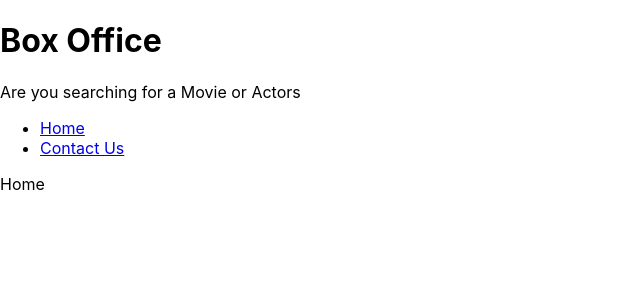
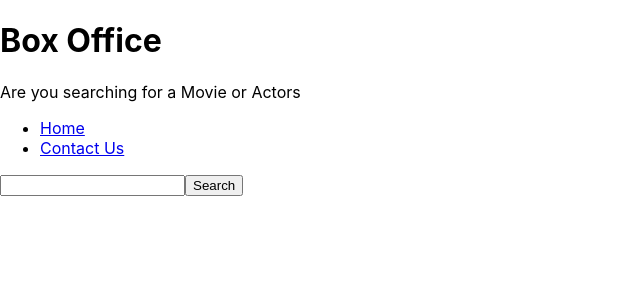
Before and after one commit to rohit5683/box-office-app, a React (Create React App) app: page / in a window 1280 px wide. Shown: the top 300 px of the page, without its empty margins (0-640 px from the left). Built offline with nearby package versions, Linux system fonts and the light colour scheme.

Commit message:
Added Textbox for Searching, Search for shows on Button Click

```diff
--- a/src/Pages/Home.jsx
+++ b/src/Pages/Home.jsx
@@ -1,5 +1,31 @@
+import { useState } from 'react';
+
 const Home = () => {
-  return <div>Home</div>;
+  const [searchStr, setSearchStr] = useState(' ');
+  const onSearchInputChange = ev => {
+    setSearchStr(ev.target.value);
+  };
+
+  const onSearch = async ev => {
+    ev.preventDefault();
+    const response = await fetch(
+      `https://api.tvmaze.com/search/shows?q=${searchStr}`
+    );
+    const body = await response.json();
+    console.log(body);
+    // .then(response => response.json())
+    // .then(body => console.log(body));
+    // https://api.tvmaze.com/search/shows?q=girls
+  };
+
+  return (
+    <div>
+      <form onSubmit={onSearch}>
+        <input type="text" value={searchStr} onChange={onSearchInputChange} />
+        <button type="submit">Search</button>
+      </form>
+    </div>
+  );
 };
 
 export default Home;
```
